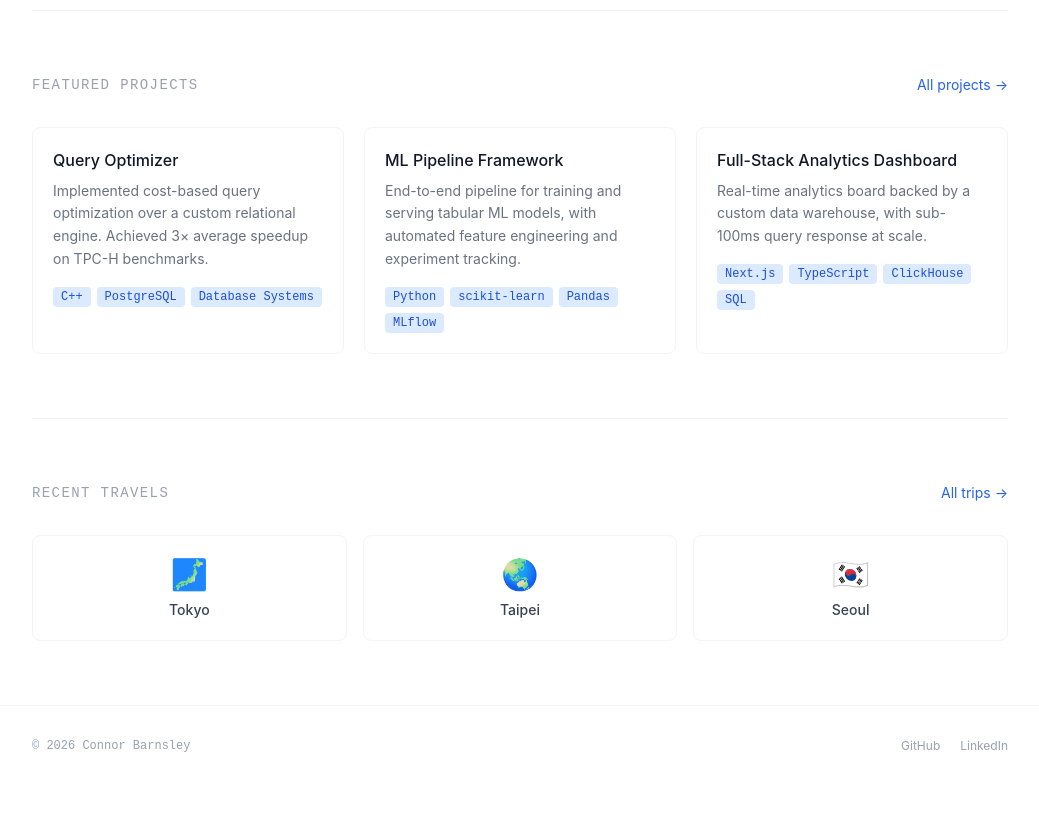
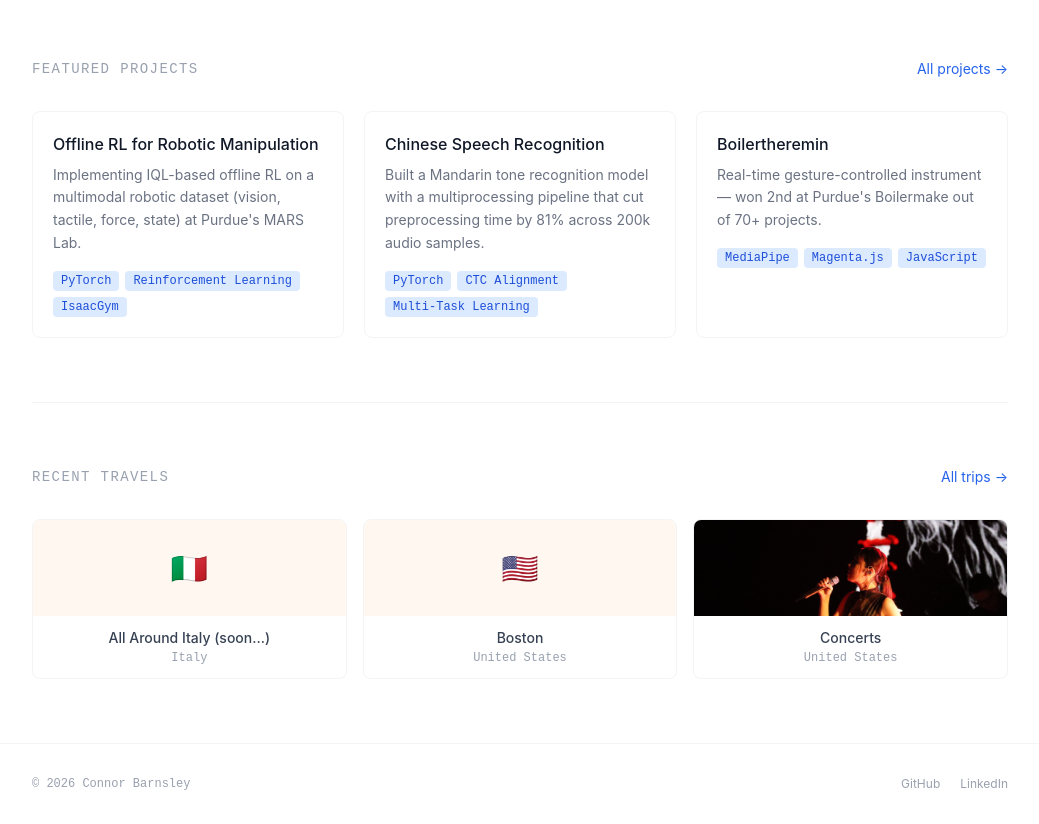
Before and after one commit to ConnorBar/website, a Next.js app: page / in a window 1280 px wide. Shown: the part 560-1384 px from the top of the page, without its empty margins (120-1159 px from the left). Before the commit the page ends 1346 px from the top, so only its background shows below. Built offline with nearby package versions, Linux system fonts and the light colour scheme.

Commit message:
more adaptive home page, added real content

```diff
--- a/app/about/page.tsx
+++ b/app/about/page.tsx
@@ -8,43 +8,48 @@ export const metadata: Metadata = {
 
 const awards = [
   {
-    title: "National Chinese Language Competition — 1st Place",
-    org: "Chinese Language Association",
-    year: "2024",
+    title: "Inducted to National Collegiate Chinese Honor Society",
+    org: "NCCHS",
+    year: "2026",
   },
   {
-    title: "Regional Mandarin Proficiency Award",
-    org: "Confucius Institute",
-    year: "2023",
+    title: "first place in 400 level chinese speaking divison",
+    org: "Purdue Chinese Department",
+    year: "2026",
   },
   {
-    title: "University Chinese Language Excellence Award",
-    org: "Department of Asian Studies",
+    title: "MC'ed a chinese speaking comp (50+ attendees)",
+    org: "Purdue Chinese Department",
+    year: "2026",
+  },
+  {
+    title: "Started studying!",
+    org: "",
     year: "2023",
   },
 ];
 
 const experience = [
   {
-    role: "Software Engineering Intern",
-    org: "Backend Systems",
-    period: "Summer 2024",
+    role: "Data Engineer Intern",
+    org: "US Space Force — Space Launch Delta 45, The Forge",
+    period: "June 2025 – August 2026",
     notes:
-      "Worked on distributed service infrastructure, query optimization, and developer tooling.",
+      "Designed a modular ETL pipeline framework consolidating 9+ ingestion scripts into a configurable scheduled system. Implemented Slowly Changing Dimension upserts with content-hash deduplication in PostgreSQL; added logging, centralized configs, Docker, and tests. Integrated Warpcore API ingestion and analyzed existing Envision/Warpcore data flows to support pipeline integration.",
   },
   {
-    role: "Research Assistant — Database Systems",
-    org: "University Research Lab",
-    period: "2023–present",
+    role: "Full Stack Engineer Intern",
+    org: "Stealth Startup",
+    period: "June 2024 – May 2025",
     notes:
-      "Query optimization research under faculty supervision. Working on cost-based plan selection for analytical workloads.",
+      "Built an interactive graph to model dynamic workload requests for EC2 VMs with comparative pricing analysis across cloud providers. Developed a dockerized microservice with secure API routing between dashboard and optimizer components. Refactored genetic algorithm control flow for seamless front-end integration.",
   },
   {
-    role: "Teaching Assistant — Data Structures",
-    org: "University",
-    period: "2023",
+    role: "Head Teaching Assistant — The Data Mine",
+    org: "Purdue University",
+    period: "August 2023 – Present",
     notes:
-      "Held office hours, graded assignments, led weekly review sessions for ~80 students.",
+      "Led weekly team meetings and coordinated operations across 7 course sections serving 2,400+ students. Designed curriculum for upper-level ML and introductory data analytics courses; created and taught a data analytics bootcamp for 20+ students. Promoted from Grading TA to Administrative Head TA.",
   },
 ];
 
@@ -121,9 +126,9 @@ export default function AboutPage() {
               Mandarin Chinese
             </h2>
             <p className="text-gray-600 leading-relaxed mb-6">
-              I&apos;ve been studying Mandarin for several years and have competed
+              I&apos;ve been studying Mandarin for a few years and have competed
               in language proficiency competitions. My goal is genuine fluency —
-              I want to read literature and argue in meetings, not just order
+              I want to read literature and survive my girlfriends scoldings, not just order
               food. Currently targeting HSK 5.
             </p>
             <div className="space-y-3">
@@ -156,10 +161,11 @@ export default function AboutPage() {
               Education
             </h2>
             <div className="border border-gray-100 rounded-lg p-5">
-              <p className="font-medium text-gray-900 mb-1">B.S. Data Science</p>
-              <p className="text-sm text-gray-500 mb-3">University (in progress)</p>
+              <p className="font-medium text-gray-900 mb-0.5">B.S. Data Science</p>
+              <p className="text-xs text-gray-400 mono mb-1">Minor in Chinese &amp; Computer Science</p>
+              <p className="text-sm text-gray-500 mb-3">Purdue University · May 2026</p>
               <div className="space-y-1">
-                {["Machine Learning", "Database Systems", "Algorithms", "Statistics", "Software Engineering"].map((c) => (
+                {["Machine Learning", "Data Mining", "Algorithms", "Database Systems", "Software Engineering"].map((c) => (
                   <span
                     key={c}
                     className="mono text-xs px-2 py-0.5 rounded inline-block mr-1.5 mb-1.5"
@@ -172,6 +178,13 @@ export default function AboutPage() {
                   </span>
                 ))}
               </div>
+            </div>
+            <div className="flex items-center gap-2 mt-3 px-1">
+              <span
+                className="w-1.5 h-1.5 rounded-full shrink-0"
+                style={{ backgroundColor: "#16a34a" }}
+              />
+              <span className="mono text-xs text-gray-500">Active T3 Secret Security Clearance</span>
             </div>
           </section>
 
@@ -207,7 +220,7 @@ export default function AboutPage() {
                 barnsleyc04@gmail.com ↗
               </a>
               <a
-                href="https://github.com"
+                href="https://github.com/ConnorBar"
                 target="_blank"
                 rel="noopener noreferrer"
                 className="flex items-center gap-2 text-sm text-gray-500 hover:text-gray-900 transition-colors"
@@ -215,7 +228,7 @@ export default function AboutPage() {
                 GitHub ↗
               </a>
               <a
-                href="https://linkedin.com"
+                href="https://linkedin.com/in/connor-barnsley"
                 target="_blank"
                 rel="noopener noreferrer"
                 className="flex items-center gap-2 text-sm text-gray-500 hover:text-gray-900 transition-colors"
--- a/app/page.tsx
+++ b/app/page.tsx
@@ -1,50 +1,36 @@
 import Link from "next/link";
+import Image from "next/image";
+import { getAllTrips } from "@/lib/travel";
+import { getFeaturedProjects } from "@/lib/projects";
 
 const skills = [
   "Python", "SQL", "TypeScript", "React", "Machine Learning",
   "PostgreSQL", "Data Engineering", "普通话 (Mandarin)",
 ];
 
-const featuredProjects = [
-  {
-    title: "Query Optimizer",
-    description:
-      "Implemented cost-based query optimization over a custom relational engine. Achieved 3× average speedup on TPC-H benchmarks.",
-    tags: ["C++", "PostgreSQL", "Database Systems"],
-    href: "/projects",
-  },
-  {
-    title: "ML Pipeline Framework",
-    description:
-      "End-to-end pipeline for training and serving tabular ML models, with automated feature engineering and experiment tracking.",
-    tags: ["Python", "scikit-learn", "Pandas", "MLflow"],
-    href: "/projects",
-  },
-  {
-    title: "Full-Stack Analytics Dashboard",
-    description:
-      "Real-time analytics board backed by a custom data warehouse, with sub-100ms query response at scale.",
-    tags: ["Next.js", "TypeScript", "ClickHouse", "SQL"],
-    href: "/projects",
-  },
-];
+export default function HomePage() {
+  const featuredProjects = getFeaturedProjects();
+  const recentTrips = getAllTrips().slice(0, 3);
 
-const recentTrips = [
-  { name: "Tokyo", emoji: "🗾", slug: "tokyo" },
-  { name: "Taipei", emoji: "🌏", slug: "taipei" },
-  { name: "Seoul", emoji: "🇰🇷", slug: "seoul" },
-];
-
-export default function HomePage() {
   return (
     <div className="max-w-5xl mx-auto px-6">
       {/* Hero */}
-      <section className="pt-20 pb-16 border-b border-gray-100">
+      <section className="pt-10 pb-16 border-b border-gray-100">
         <p className="mono text-sm mb-4" style={{ color: "var(--accent)" }}>
           // data scientist & engineer
         </p>
-        <h1 className="text-5xl font-semibold tracking-tight text-gray-900 leading-tight mb-6">
+        <h1 className="text-5xl font-semibold tracking-tight text-gray-900 leading-tight mb-1">
           Connor Barnsley
+        </h1>
+        <></>
+        <h1 className="tracking-tight  mb-4">
+            <div className="flex items-center gap-2 mt-3 px-1">
+              <span
+                className="w-1.5 h-1.5 rounded-full shrink-0"
+                style={{ backgroundColor: "#16a34a" }}
+              />
+              <span className="mono text-sm text-gray-500">Active T3 Secret Security Clearance</span>
+            </div>
         </h1>
         <p className="text-xl text-gray-500 max-w-xl leading-relaxed mb-10">
           I build things with data. Currently studying Data Science, working on
@@ -127,7 +113,7 @@ export default function HomePage() {
         </div>
       </section>
 
-      {/* Travel teaser */}
+      {/* Travel teaser — pulls live from MDX files */}
       <section className="py-16">
         <div className="flex items-center justify-between mb-8">
           <h2 className="text-sm font-medium text-gray-400 uppercase tracking-widest mono">
@@ -146,11 +132,31 @@ export default function HomePage() {
             <Link
               key={t.slug}
               href={`/travel/${t.slug}`}
-              className="flex-1 border border-gray-100 rounded-lg p-5 hover:border-gray-300 transition-all text-center group"
+              className="flex-1 border border-gray-100 rounded-lg overflow-hidden hover:border-gray-300 transition-all group"
             >
-              <div className="text-3xl mb-2">{t.emoji}</div>
-              <div className="text-sm font-medium text-gray-700 group-hover:text-blue-600 transition-colors">
-                {t.name}
+              <div className="h-24 relative">
+                {t.coverImage ? (
+                  <Image
+                    src={t.coverImage}
+                    alt={t.title}
+                    fill
+                    style={{ objectFit: "cover" }}
+                    sizes="33vw"
+                  />
+                ) : (
+                  <div
+                    className="w-full h-full flex items-center justify-center"
+                    style={{ backgroundColor: t.coverColor }}
+                  >
+                    <span className="text-3xl">{t.emoji}</span>
+                  </div>
+                )}
+              </div>
+              <div className="p-3 text-center">
+                <div className="text-sm font-medium text-gray-700 group-hover:text-blue-600 transition-colors">
+                  {t.title}
+                </div>
+                <div className="mono text-xs text-gray-400 mt-0.5">{t.country}</div>
               </div>
             </Link>
           ))}
--- a/app/projects/page.tsx
+++ b/app/projects/page.tsx
@@ -1,67 +1,10 @@
 import type { Metadata } from "next";
+import { projects, type Project } from "@/lib/projects";
 
 export const metadata: Metadata = {
   title: "Projects | Connor Barnsley",
   description: "Software and data science projects by Connor Barnsley.",
 };
-
-type Project = {
-  title: string;
-  description: string;
-  tags: string[];
-  github?: string;
-  demo?: string;
-  featured?: boolean;
-};
-
-const projects: Project[] = [
-  {
-    title: "Query Optimizer",
-    description:
-      "Cost-based query optimizer built on top of a custom relational engine. Implements join reordering, predicate pushdown, and index selection. Benchmarked on TPC-H — achieved 3× average speedup over a naive plan.",
-    tags: ["C++", "PostgreSQL", "Database Systems", "Algorithms"],
-    github: "https://github.com",
-    featured: true,
-  },
-  {
-    title: "ML Pipeline Framework",
-    description:
-      "End-to-end framework for training and serving tabular ML models. Automated feature engineering, cross-validation, hyperparameter search, and model registry integration via MLflow. Designed to be dropped into any data team's workflow.",
-    tags: ["Python", "scikit-learn", "Pandas", "MLflow", "FastAPI"],
-    github: "https://github.com",
-    featured: true,
-  },
-  {
-    title: "Full-Stack Analytics Dashboard",
-    description:
-      "Real-time analytics platform backed by a custom data warehouse. Ingests event streams, materializes aggregates on write, and serves dashboards with sub-100ms query response at scale.",
-    tags: ["Next.js", "TypeScript", "ClickHouse", "SQL", "React"],
-    github: "https://github.com",
-    demo: "https://example.com",
-    featured: true,
-  },
-  {
-    title: "Distributed Key-Value Store",
-    description:
-      "A fault-tolerant key-value store implementing the Raft consensus protocol for leader election and log replication. Supports linearizable reads and writes across a cluster of nodes.",
-    tags: ["Go", "Raft", "Distributed Systems"],
-    github: "https://github.com",
-  },
-  {
-    title: "Chinese Vocabulary SRS",
-    description:
-      "Spaced-repetition flashcard app tuned for Mandarin learners. Uses an SM-2 variant with tone-awareness — wrong tone on a correct character is tracked separately from a full miss.",
-    tags: ["TypeScript", "React", "SQLite", "NLP"],
-    github: "https://github.com",
-  },
-  {
-    title: "Travel Log Static Site",
-    description:
-      "A lightweight static site generator for travel journals. Reads MDX files from a directory, generates a map with stop markers, and exports a fully static HTML bundle.",
-    tags: ["Node.js", "MDX", "Mapbox", "Static Site"],
-    github: "https://github.com",
-  },
-];
 
 export default function ProjectsPage() {
   const featured = projects.filter((p) => p.featured);
--- /dev/null
+++ b/content/travel/concerts.mdx
@@ -0,0 +1,22 @@
+---
+title: "Concerts"
+date: "2026-04-14"
+country: "United States"
+emoji: "🇺🇸"
+summary: ""
+category: "day-trip"
+coverColor: "#fff7f0"
+coverImage: "/travel/concerts/cover.jpg"
+---
+
+le sserafim
+
+accusefive
+
+twice
+
+rush
+
+lollapalooze
+
+bts
--- /dev/null
+++ b/content/travel/italy2.mdx
@@ -0,0 +1,19 @@
+---
+title: "All Around Italy (soon...)"
+date: "2026-05-22"
+country: "Italy"
+emoji: "🇮🇹"
+summary: "Trip with buddy"
+category: "international"
+coverColor: "#fff7f0"
+---
+
+contiki trip
+
+## Getting around
+
+
+## Food highlights
+
+
+## A language note
--- /dev/null
+++ b/lib/projects.ts
@@ -0,0 +1,56 @@
+export type Project = {
+  title: string;
+  description: string;
+  tags: string[];
+  github?: string;
+  demo?: string;
+  featured?: boolean;
+  short_desc?: string;
+  short_tags?: string[];
+};
+
+export const projects: Project[] = [
+  {
+    title: "Offline RL for Robotic Manipulation",
+    description:
+      "Implementing Implicit Q-Learning (IQL) for offline reinforcement learning on the MARS Lab's multimodal robotic dataset (vision, tactile, force, state). Designing multimodal observation pipelines using R3M ResNet18 encoders with online fine-tuning, and extending the IQL framework to support policy rollout in simulation via a modified Isaac Gym environment.",
+    tags: ["PyTorch", "IsaacGym", "Reinforcement Learning", "Python"],
+    featured: true,
+    short_desc:
+      "Implementing IQL-based offline RL on a multimodal robotic dataset (vision, tactile, force, state) at Purdue's MARS Lab.",
+    short_tags: ["PyTorch", "Reinforcement Learning", "IsaacGym"],
+  },
+  {
+    title: "Chinese Speech Recognition",
+    description:
+      "Optimized audio preprocessing with a multiprocessing pipeline, achieving an 81% speedup across 200,000 audio samples and yielding 3 million training/testing/validation examples. Leveraged CTC Forced Alignment for automatic sentence segmentation and phoneme boundary detection. Developed a Multi-Task Learning model using a ResNet + LSTM integrating Phonotactic Constraint Learning and Counterfactual Data Augmentation.",
+    tags: ["PyTorch", "PyTorch Lightning", "Librosa", "Pandas", "Python"],
+    featured: true,
+    short_desc:
+      "Built a Mandarin tone recognition model with a multiprocessing pipeline that cut preprocessing time by 81% across 200k audio samples.",
+    short_tags: ["PyTorch", "CTC Alignment", "Multi-Task Learning"],
+  },
+  {
+    title: "Boilertheremin",
+    description:
+      "Real-time musical instrument that translates hand gestures and body pose into sound using MediaPipe pose estimation. Generates melodies from chords played using ML models constrained by music theory rules. Won 2nd place out of 70+ submitted projects at Purdue's Boilermake hackathon.",
+    tags: ["MediaPipe", "JavaScript", "Magenta.js", "Tailwind CSS"],
+    github: "https://github.com/ConnorBar",
+    demo: "https://boilertheremin.netlify.app/",
+    featured: true,
+    short_desc:
+      "Real-time gesture-controlled instrument — won 2nd at Purdue's Boilermake out of 70+ projects.",
+    short_tags: ["MediaPipe", "Magenta.js", "JavaScript"],
+  },
+];
+
+export function getFeaturedProjects() {
+  return projects
+    .filter((p) => p.featured)
+    .map((p) => ({
+      title: p.title,
+      description: p.short_desc ?? p.description,
+      tags: p.short_tags ?? p.tags,
+      href: "/projects",
+    }));
+}
```
Also changed, not shown: public/travel/concerts/cover.jpg (added).
